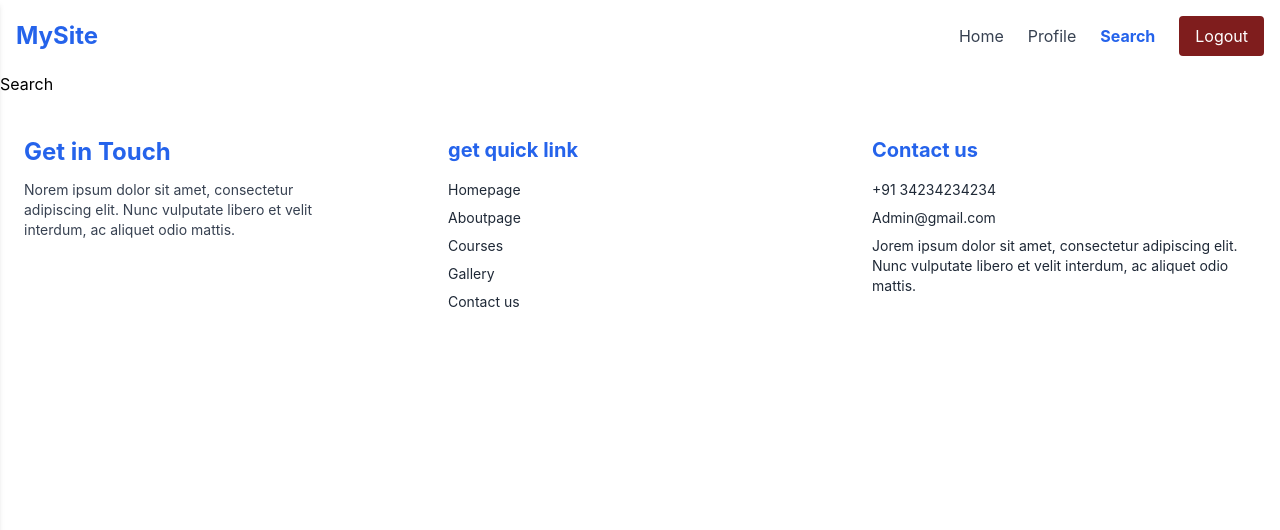
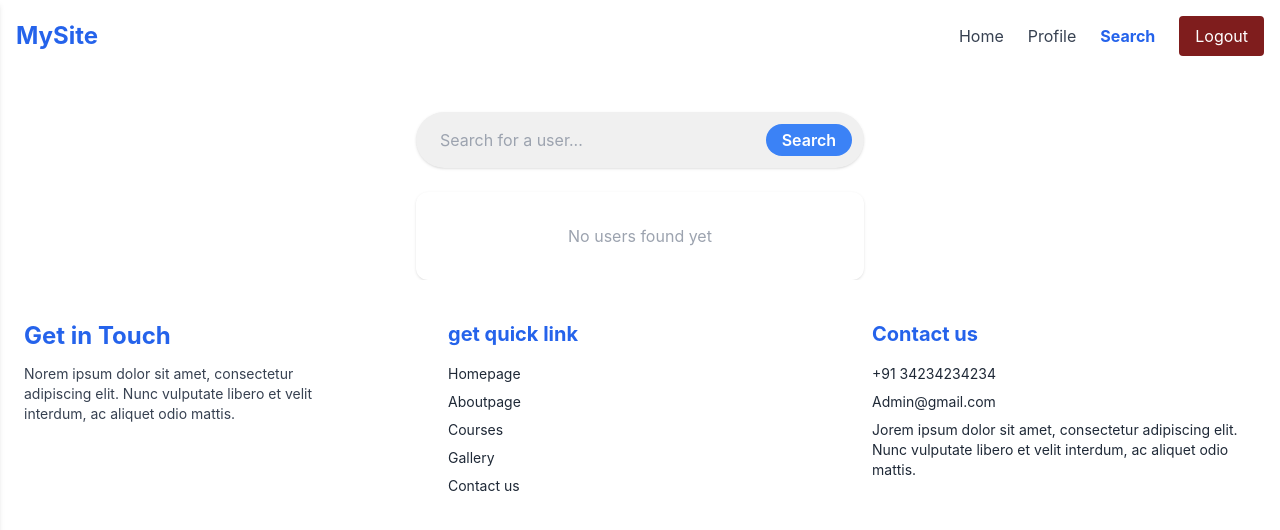
Before and after one commit to atharvawagh123/myhub, a React (Create React App) app in the folder client/: page /search in a window 1280 px wide. Shown: the top 530 px of the page. Built offline with nearby package versions, Linux system fonts and the light colour scheme; sample sign-in values are in the browser's storage.

Commit message:
serach function

```diff
--- /dev/null
+++ b/client/src/component/Searchresult.jsx
@@ -0,0 +1,24 @@
+import React from 'react'
+
+const Searchresult = ({ _id, profilePicture ,name,email}) => {
+    return (
+      <>
+        <div
+          key={_id}
+          className="flex items-center gap-4 px-5 py-3 hover:bg-gray-100 cursor-pointer border-b last:border-b-0 transition-all"
+        >
+          <img
+            src={profilePicture}
+            alt={name}
+            className="w-12 h-12 rounded-full object-cover border"
+          />
+          <div>
+            <div className="font-semibold text-gray-900">{name}</div>
+            <div className="text-sm text-gray-500">{email}</div>
+          </div>
+        </div>
+      </>
+    );
+};
+
+export default Searchresult
--- a/client/src/pages/Search.jsx
+++ b/client/src/pages/Search.jsx
@@ -1,9 +1,50 @@
-import React from 'react'
+import React, { useState } from "react";
+import { searchuser } from "../api/user";
+import Searchresult from "../component/Searchresult";
 
 const Search = () => {
+  const [users, setUsers] = useState([]);
+  const [search, setsearch] = useState("");
+  const [loading, setLoading] = useState(false);
+
+  const getuser = async () => {
+    setLoading(true);
+    const response = await searchuser(search);
+    setUsers(response.users || []);
+    setLoading(false);
+  };
+
   return (
-    <div>Search</div>
-  )
-}
+    <div className="max-w-md mx-auto mt-10">
+      <div className="flex items-center bg-[#f0f0f0] p-3 rounded-full mb-6 shadow">
+        <input
+          type="text"
+          className="flex-1 bg-transparent outline-none px-3"
+          value={search}
+          onChange={(e) => setsearch(e.target.value)}
+          placeholder="Search for a user..."
+        />
+        <button
+          onClick={getuser}
+          className="bg-blue-500 text-white px-4 py-1 rounded-full font-semibold"
+        >
+          Search
+        </button>
+      </div>
+      {loading && <div className="text-center">Searching...</div>}
 
-export default Search
+      <div className="bg-white rounded-xl shadow">
+        {users.length === 0 && !loading && (
+          <div className="p-8 text-center text-gray-400">
+            No users found yet
+          </div>
+        )}
+        {users.map((user) => (
+         <Searchresult key={user._id} _id={user._id} profilePicture={user.profilePicture} name={user.name} email={user.email} />
+        ))}
+      </div>
+    </div>
+  );
+};
+
+export default Search;
```
